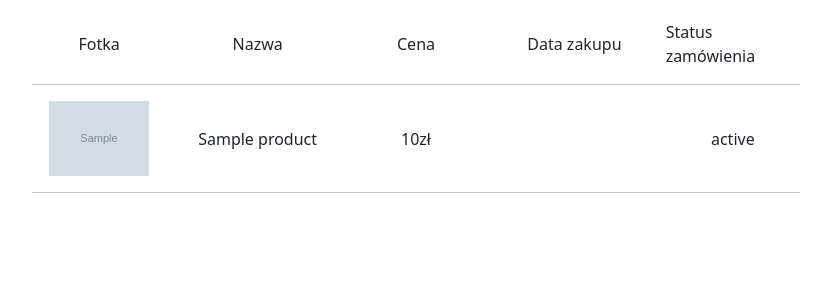
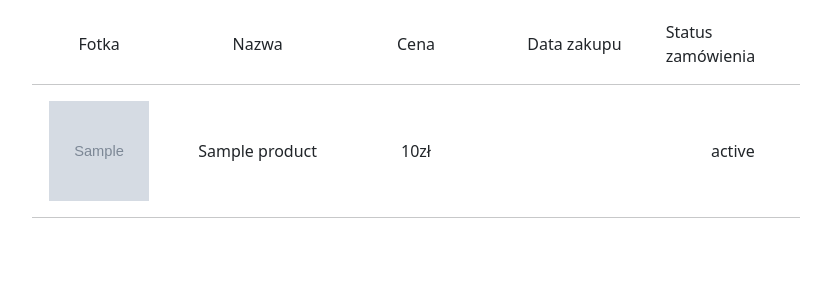
Before and after one commit to MarcinLarek/ProjektPHP, a PHP site: page /cart.php in a window 1280 px wide. Shown: the part 112-412 px from the top of the page, without its empty margins (224-1055 px from the left). Run offline with PHP 8.4, Linux system fonts and the light colour scheme; a user stored in the database is signed in; tables that the repository leaves empty hold one stand-in row (values such as "Sample post"); grey boxes marked "Sample" are stand-in pictures; data that the repository does not hold is empty.

Commit message:
Zdjęcia naprawione

```diff
--- a/cart.php
+++ b/cart.php
@@ -43,8 +43,8 @@ $result = mysqli_query($db,"SELECT * FROM orders WHERE user_id = $userid"); ?>
     $singleproduct = $product->fetch_row(); ?>
 
     <div class="row">
-<div class="col testus">
-<img src="<?php echo $singleproduct[4] ?>" alt="">
+<div class="col text-center testus">
+<img style="height:100px" src="<?php echo $singleproduct[4] ?>" alt="">
 </div>
 <div class="col testus">
 <?php echo $singleproduct[1] ?>
--- a/shop.php
+++ b/shop.php
@@ -2,7 +2,7 @@
     require_once 'db_utils.php';
     $naz = '';
 
-    $query = mysqli_query($db, "SELECT * FROM products");
+    $query = mysqli_query($db, "SELECT * FROM products ORDER BY Id DESC");
 
     if (isset($_POST['add'])) {
         if (isset($_SESSION["cart"])) {
@@ -39,7 +39,7 @@
                     <div class="col-4 pb-4 cart-div">
                         <div class="shadow p-4 bg-body rounded">
                             <div class="cart-img" style="display:flex;justify-content:center;margin-bottom:10px;">
-                                <a href="single-product.php?id=<?php echo $id; ?>"><img class="img-fluid" src="<?php echo $rekord[4] ?>"/>
+                                <a href="single-product.php?id=<?php echo $id; ?>"><img style="height:220px;" src="<?php echo $rekord[4] ?>"/>
                             </div>
                             <div style="display:flex;justify-content:center;margin-bottom:20px;"><a style="text-decoration:none;color:black;" href="single-product.php"><?php echo $rekord[1] ?></a></div>
                             <div style="display:flex;justify-content:center;font-size: 25px;"><?php echo $rekord[3] ?>
@@ -51,7 +51,7 @@
                                 if ($rekord[6] == 1) {
 
                                  ?>
-                                 <div style="display:flex;justify-content:flex-end";>
+                                 <div class="" style="display:flex;justify-content:flex-end;";>
                                      <a href="cart.php?id=<?php echo $id; ?>">
                                        <button type="button" class="btn btn-dark" name="button">Dodaj do koszyka</button>
                                      </a>
--- a/single-product.php
+++ b/single-product.php
@@ -15,7 +15,7 @@
         </div>
         <div class="product">
             <figure>
-                <img src="<?php echo $rekord[4] ?>" alt="">
+                <img class="img-fluid" src="<?php echo $rekord[4] ?>" alt="">
             </figure>
             <div class="product-wrapper">
                 <div class="product-name">
```
